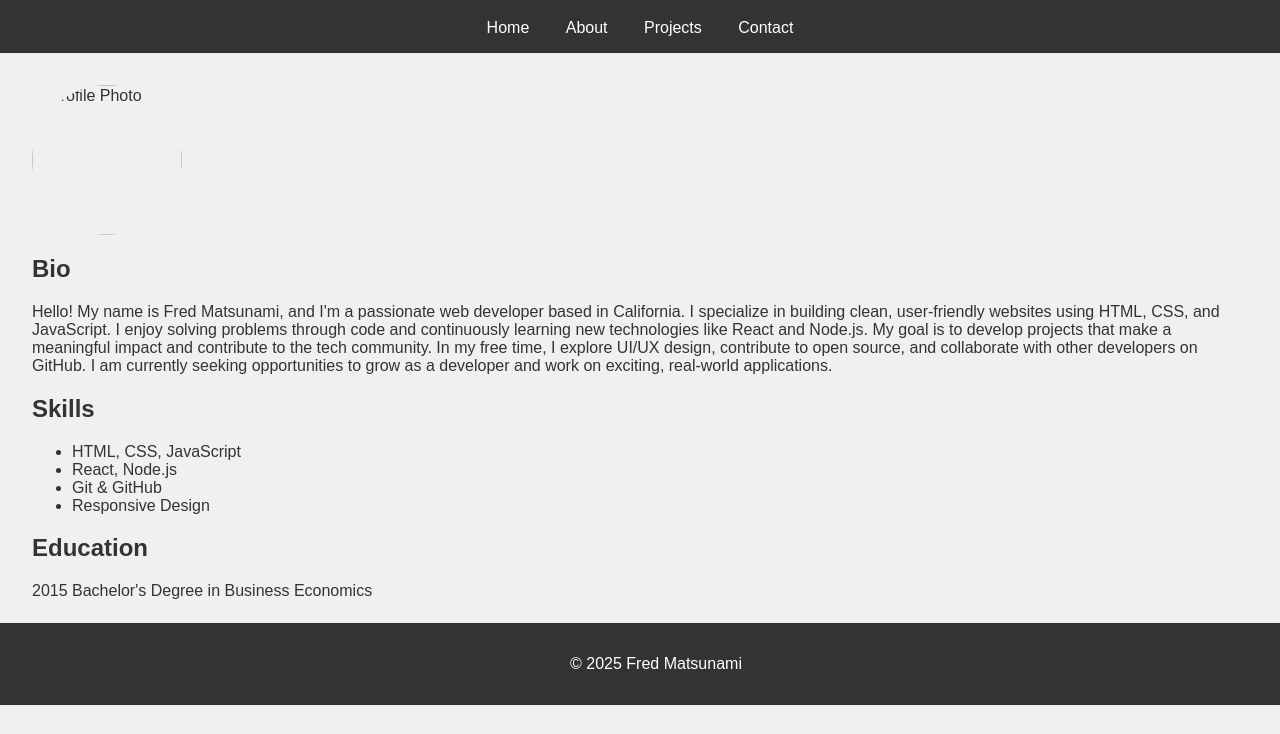
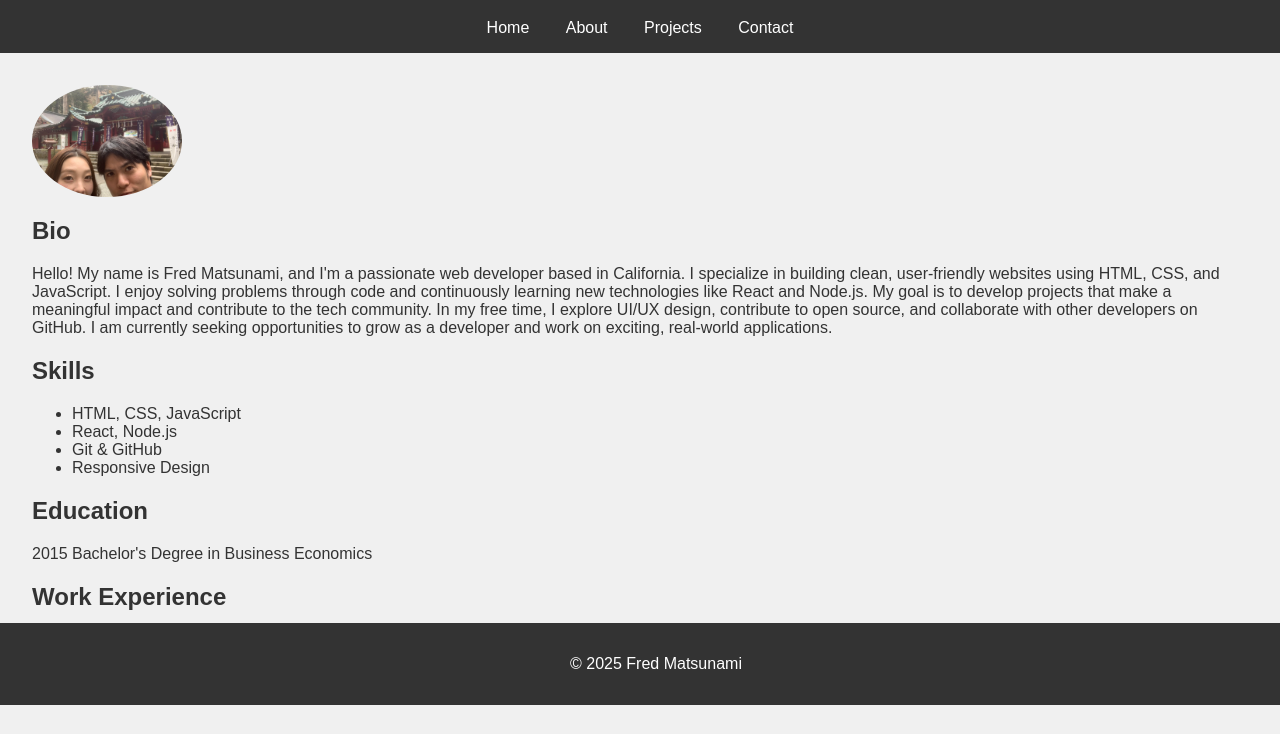
Before and after one commit to A0729A/portfolio, a plain HTML site: page about.html in a window 1280 px wide. Shown: the part 95-829 px from the top of the page. After the commit the page ends 800 px from the top, so only its background shows below. Drawn offline with Linux system fonts and the light colour scheme.

Commit message:
Add profile image and update about page

```diff
--- a/about.html
+++ b/about.html
@@ -18,7 +18,7 @@
     </nav>
   </header>
   <main>
-    <img src="profile.jpg" alt="Profile Photo" class="profile-photo">
+    <img src="images/profile.jpg" alt="Profile Photo" class="profile-photo">
     <section>
       <h2>Bio</h2>
       <p>
```
Also changed, not shown: images/profile.jpg (added).
